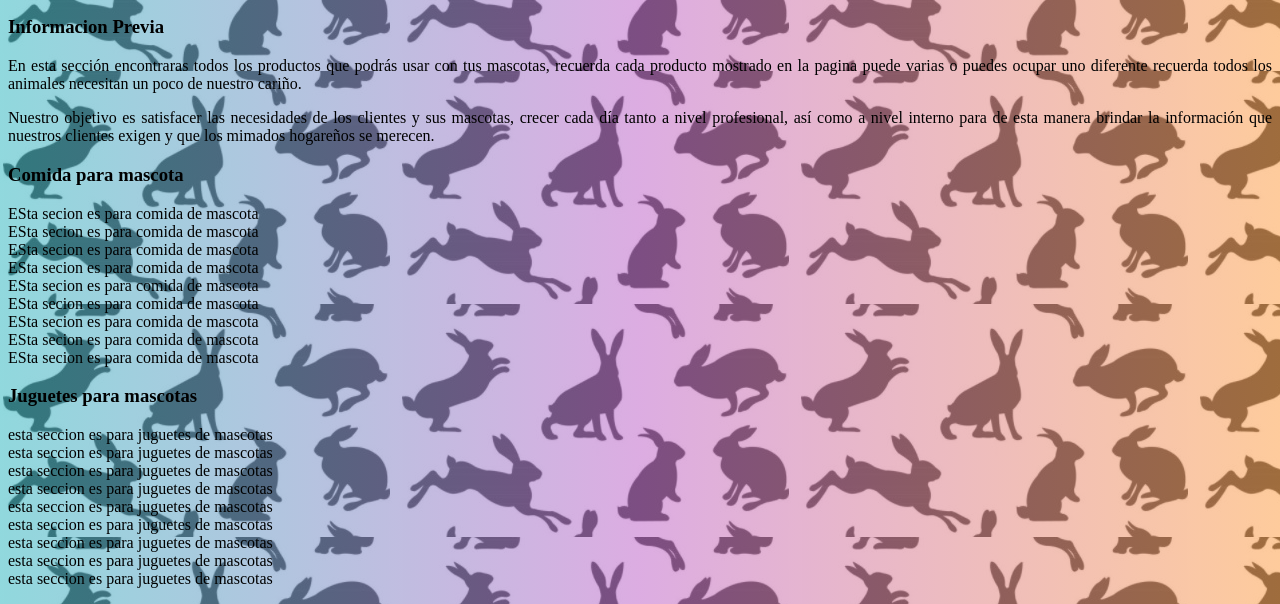
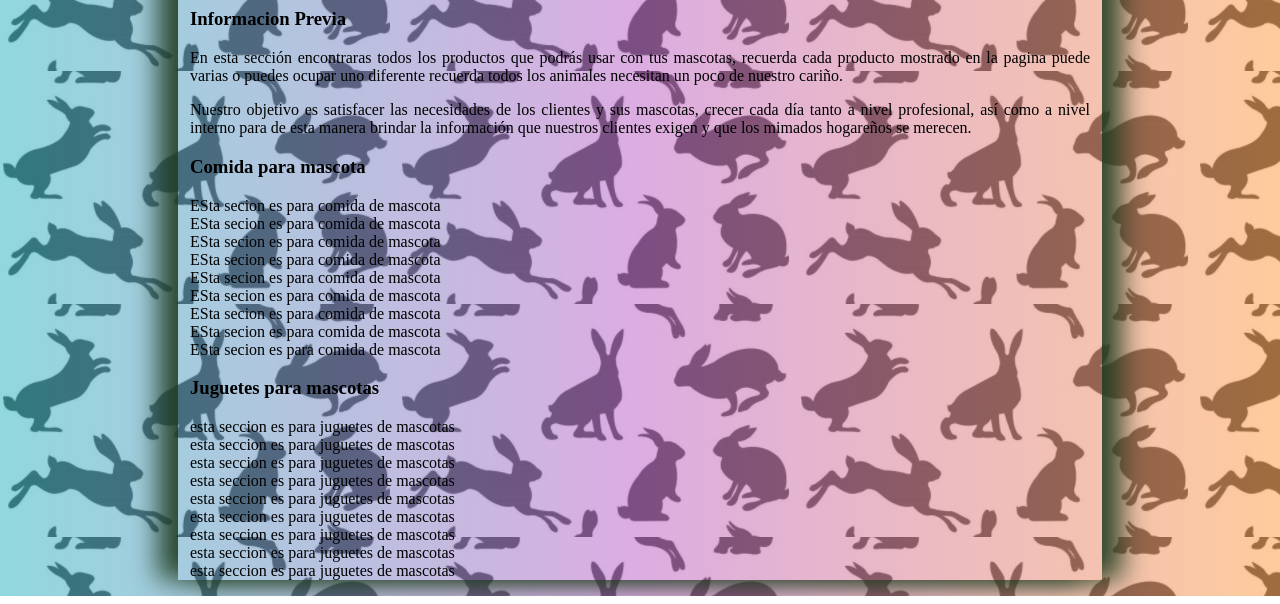
Before and after one commit to DomenicaC/Practica01-Mi-Primer-Sitio-Web, a plain HTML site: page practica1/docs/Informacion/sc_producto.html in a window 1280 px wide. Shown: the part 628-1232 px from the top of the page. Drawn offline with Linux system fonts and the light colour scheme.

Commit message:
Agregar archivo menu.css para englobar los formatos

```diff
--- a/practica1/css/es_about.css
+++ b/practica1/css/es_about.css
@@ -73,3 +73,27 @@ body {
    .art5{
       text-align: justify;
    }
+
+   footer {
+      width: 100%;
+      clear: left;
+      text-align: center;
+      font-size: 1em;
+      margin-top: 100px;
+      border-top: 2px solid rgb(26, 36, 128);
+      font-family: Segoe, "Segoe UI", "DejaVu Sans", "Trebuchet MS", Verdana, sans-serif;
+   }
+
+   body {
+      width: 88.2%;
+      max-width: 900px;
+      padding-left: 0.9%;
+      padding-right: 0.9%;
+      margin: 0px auto auto auto;
+      clear: none;
+      float: none;
+      background-color: white;
+      -moz-box-shadow: rgba(31, 61, 31, 0.9) 20px 0px 25px,  rgba(31, 61, 31, 0.9) -20px 0px 25px;
+      -webkit-box-shadow: rgba(31, 61, 31, 0.9) 20px 0px 25px,  rgba(31, 61, 31, 0.9) -20px 0px 25px;
+      box-shadow: rgba(31, 61, 31, 0.9) 20px 0px 25px,  rgba(31, 61, 31, 0.9) -20px 0px 25px;
+   }
--- a/practica1/css/es_adopcion.css
+++ b/practica1/css/es_adopcion.css
@@ -22,3 +22,27 @@ header {
    text-align: justify;
 
 }
+
+footer {
+	width: 100%;
+	clear: left;
+	text-align: center;
+	font-size: 1em;
+	margin-top: 100px;
+	border-top: 2px solid rgb(26, 36, 128);
+	font-family: Segoe, "Segoe UI", "DejaVu Sans", "Trebuchet MS", Verdana, sans-serif;
+}
+
+body {
+	width: 88.2%;
+	max-width: 900px;
+	padding-left: 0.9%;
+	padding-right: 0.9%;
+	margin: 0px auto auto auto;
+	clear: none;
+	float: none;
+	background-color: white;
+	-moz-box-shadow: rgba(31, 61, 31, 0.9) 20px 0px 25px,  rgba(31, 61, 31, 0.9) -20px 0px 25px;
+	-webkit-box-shadow: rgba(31, 61, 31, 0.9) 20px 0px 25px,  rgba(31, 61, 31, 0.9) -20px 0px 25px;
+	box-shadow: rgba(31, 61, 31, 0.9) 20px 0px 25px,  rgba(31, 61, 31, 0.9) -20px 0px 25px;
+}
--- a/practica1/css/es_campana.css
+++ b/practica1/css/es_campana.css
@@ -21,3 +21,27 @@ header {
    text-align: justify;
 
 }
+
+footer {
+	width: 100%;
+	clear: left;
+	text-align: center;
+	font-size: 1em;
+	margin-top: 100px;
+	border-top: 2px solid rgb(26, 36, 128);
+	font-family: Segoe, "Segoe UI", "DejaVu Sans", "Trebuchet MS", Verdana, sans-serif;
+}
+
+body {
+	width: 88.2%;
+	max-width: 900px;
+	padding-left: 0.9%;
+	padding-right: 0.9%;
+	margin: 0px auto auto auto;
+	clear: none;
+	float: none;
+	background-color: white;
+	-moz-box-shadow: rgba(31, 61, 31, 0.9) 20px 0px 25px,  rgba(31, 61, 31, 0.9) -20px 0px 25px;
+	-webkit-box-shadow: rgba(31, 61, 31, 0.9) 20px 0px 25px,  rgba(31, 61, 31, 0.9) -20px 0px 25px;
+	box-shadow: rgba(31, 61, 31, 0.9) 20px 0px 25px,  rgba(31, 61, 31, 0.9) -20px 0px 25px;
+}
--- a/practica1/css/es_comentario.css
+++ b/practica1/css/es_comentario.css
@@ -22,3 +22,27 @@ header {
    text-align: justify;
 
 }
+
+footer {
+	width: 100%;
+	clear: left;
+	text-align: center;
+	font-size: 1em;
+	margin-top: 100px;
+	border-top: 2px solid rgb(26, 36, 128);
+	font-family: Segoe, "Segoe UI", "DejaVu Sans", "Trebuchet MS", Verdana, sans-serif;
+}
+
+body {
+	width: 88.2%;
+	max-width: 900px;
+	padding-left: 0.9%;
+	padding-right: 0.9%;
+	margin: 0px auto auto auto;
+	clear: none;
+	float: none;
+	background-color: white;
+	-moz-box-shadow: rgba(31, 61, 31, 0.9) 20px 0px 25px,  rgba(31, 61, 31, 0.9) -20px 0px 25px;
+	-webkit-box-shadow: rgba(31, 61, 31, 0.9) 20px 0px 25px,  rgba(31, 61, 31, 0.9) -20px 0px 25px;
+	box-shadow: rgba(31, 61, 31, 0.9) 20px 0px 25px,  rgba(31, 61, 31, 0.9) -20px 0px 25px;
+}
--- a/practica1/css/es_contacto.css
+++ b/practica1/css/es_contacto.css
@@ -22,3 +22,27 @@ header {
    text-align: justify;
 
 }
+
+footer {
+	width: 100%;
+	clear: left;
+	text-align: center;
+	font-size: 1em;
+	margin-top: 100px;
+	border-top: 2px solid rgb(26, 36, 128);
+	font-family: Segoe, "Segoe UI", "DejaVu Sans", "Trebuchet MS", Verdana, sans-serif;
+}
+
+body {
+	width: 88.2%;
+	max-width: 900px;
+	padding-left: 0.9%;
+	padding-right: 0.9%;
+	margin: 0px auto auto auto;
+	clear: none;
+	float: none;
+	background-color: white;
+	-moz-box-shadow: rgba(31, 61, 31, 0.9) 20px 0px 25px,  rgba(31, 61, 31, 0.9) -20px 0px 25px;
+	-webkit-box-shadow: rgba(31, 61, 31, 0.9) 20px 0px 25px,  rgba(31, 61, 31, 0.9) -20px 0px 25px;
+	box-shadow: rgba(31, 61, 31, 0.9) 20px 0px 25px,  rgba(31, 61, 31, 0.9) -20px 0px 25px;
+}
--- a/practica1/css/es_cuidado.css
+++ b/practica1/css/es_cuidado.css
@@ -30,3 +30,27 @@ header {
 .art1{
    text-align: justify;
 }
+
+footer {
+	width: 100%;
+	clear: left;
+	text-align: center;
+	font-size: 1.5em;
+	margin-top: 100px;
+	border-top: 2px solid rgb(26, 36, 128);
+	font-family: Segoe, "Segoe UI", "DejaVu Sans", "Trebuchet MS", Verdana, sans-serif;
+}
+
+body {
+	width: 88.2%;
+	max-width: 900px;
+	padding-left: 1%;
+	padding-right: 1%;
+	margin: 0px auto auto auto;
+	clear: none;
+	float: none;
+	background-color: white;
+	-moz-box-shadow: rgba(55, 31, 61, 0.9) 20px 0px 25px,  rgba(31, 61, 31, 0.9) -20px 0px 25px;
+	-webkit-box-shadow: rgba(31, 61, 31, 0.9) 20px 0px 25px,  rgba(31, 61, 31, 0.9) -20px 0px 25px;
+	box-shadow: rgba(31, 61, 31, 0.9) 20px 0px 25px,  rgba(31, 61, 31, 0.9) -20px 0px 25px;
+}
--- /dev/null
+++ b/practica1/css/es_menu.css
@@ -0,0 +1,108 @@
+img, object, embed, video {
+	max-width: 100%;
+}
+
+article {
+	width: 100%;
+	float: left;
+	font-size: 1.25em;
+	text-align: justify;
+}
+
+html, body {
+	font-size: 16px;
+}
+
+body {
+	width: 89.9%;
+	padding-left: 1.55%;
+	padding-right: 1.55%;
+	clear: none;
+	float: none;
+	margin-left: auto;
+}
+
+header h1 {
+   font-size: 2.2em;
+}
+
+body article h1 {
+   font-size: 2em;
+}
+
+header h2 {
+	font-size: 2.2em;
+ }
+
+ body article h2 {
+	font-size: 2em;
+ }
+
+article {
+	width: 94%;
+	float: none;
+	margin: 0px auto;
+}
+dl#ct_locations {
+	width: 57%;
+	margin: 0px 0px 0px 20px;
+}
+dl {
+	width: 90%;
+    margin: 0 auto;
+	text-align: left;
+}
+article img {
+	float: right;
+	width: 40%;
+	margin: 2% 2% 2% 2%;
+}
+nav ul li {
+	display: table-cell;
+	width: 15%;
+	text-align: center;
+	margin-right: 2%;
+	border: thin solid rgba(127,96,17,1.00);
+	border-collapse: collapse;
+}
+nav ul li a {
+	margin-bottom: 0;
+}
+nav {
+	display: table;
+	width: 96%;
+	margin: 0 auto;
+	float: none;
+}
+nav ul {
+	display: table-row;
+	margin: 0;
+}
+nav ul li:last-of-type {
+	margin-right: 0%;
+}
+
+blockquote {
+  background: rgb(78, 58, 153);
+  border-left: 10px solid rgba(76, 48, 176, 0.801);
+  quotes: "\201C""\201D""\201C""\2019";
+  	border-radius: 20%;
+	width: 40%;
+	margin: 1%;
+	float: left;
+	padding: 2%;
+}
+blockquote p:first-of-type:before {
+  color: rgba(48, 114, 176, 0.5);
+  content: open-quote;
+  font-size: 4em;
+  line-height: 0.1em;
+  margin: 0.2em 0.1em 0em 0.25em;
+  vertical-align: -0.4em;
+  float: left;
+}
+
+
+footer {
+	font-size: 0.9em;
+}
--- a/practica1/css/es_producto.css
+++ b/practica1/css/es_producto.css
@@ -13,6 +13,7 @@
 
 body {
 
+   text-align: justify;
    background: #FEAC5E;
    /* fallback for old browsers */
    background: -webkit-linear-gradient(to right, rgba(75, 192, 200, 0.61), rgba(199, 121, 208, 0.61), rgba(254, 171, 94, 0.61)), url(../imagenes/fondo7.jpg);
@@ -34,3 +35,31 @@ body {
 .art4 {
    text-align: justify;
 }
+
+.pasos {
+   text-align: justify;
+}
+
+footer {
+	width: 100%;
+	clear: left;
+	text-align: center;
+	font-size: 1em;
+	margin-top: 100px;
+	border-top: 2px solid rgb(26, 36, 128);
+	font-family: Segoe, "Segoe UI", "DejaVu Sans", "Trebuchet MS", Verdana, sans-serif;
+}
+
+body {
+	width: 88.2%;
+	max-width: 900px;
+	padding-left: 0.9%;
+	padding-right: 0.9%;
+	margin: 0px auto auto auto;
+	clear: none;
+	float: none;
+	background-color: white;
+	-moz-box-shadow: rgba(31, 61, 31, 0.9) 20px 0px 25px,  rgba(31, 61, 31, 0.9) -20px 0px 25px;
+	-webkit-box-shadow: rgba(31, 61, 31, 0.9) 20px 0px 25px,  rgba(31, 61, 31, 0.9) -20px 0px 25px;
+	box-shadow: rgba(31, 61, 31, 0.9) 20px 0px 25px,  rgba(31, 61, 31, 0.9) -20px 0px 25px;
+}
```
Also changed, not shown: practica1/css/es_index.css (+10 -0 lines), practica1/css/es_ubicacion.css (+24 -0 lines).
